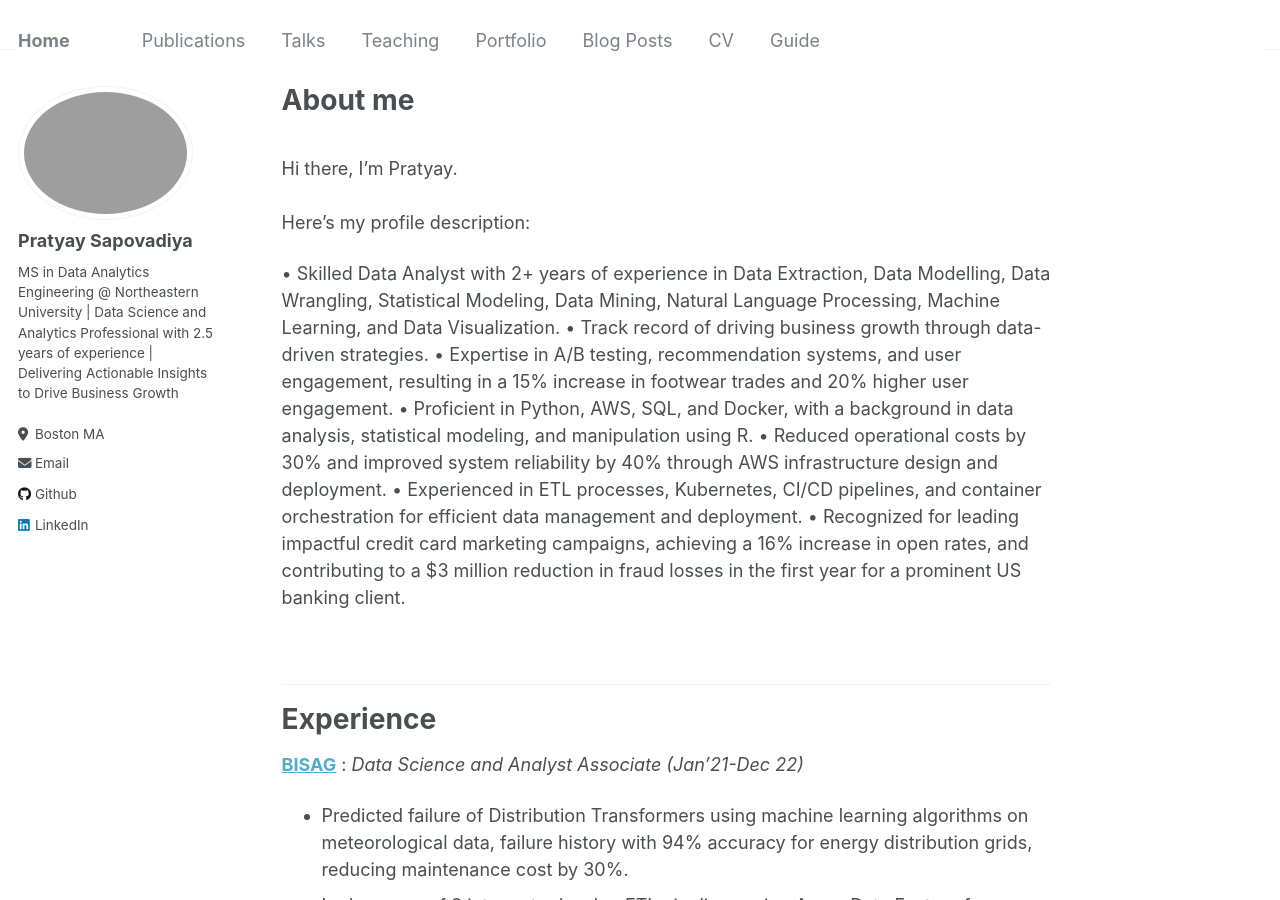
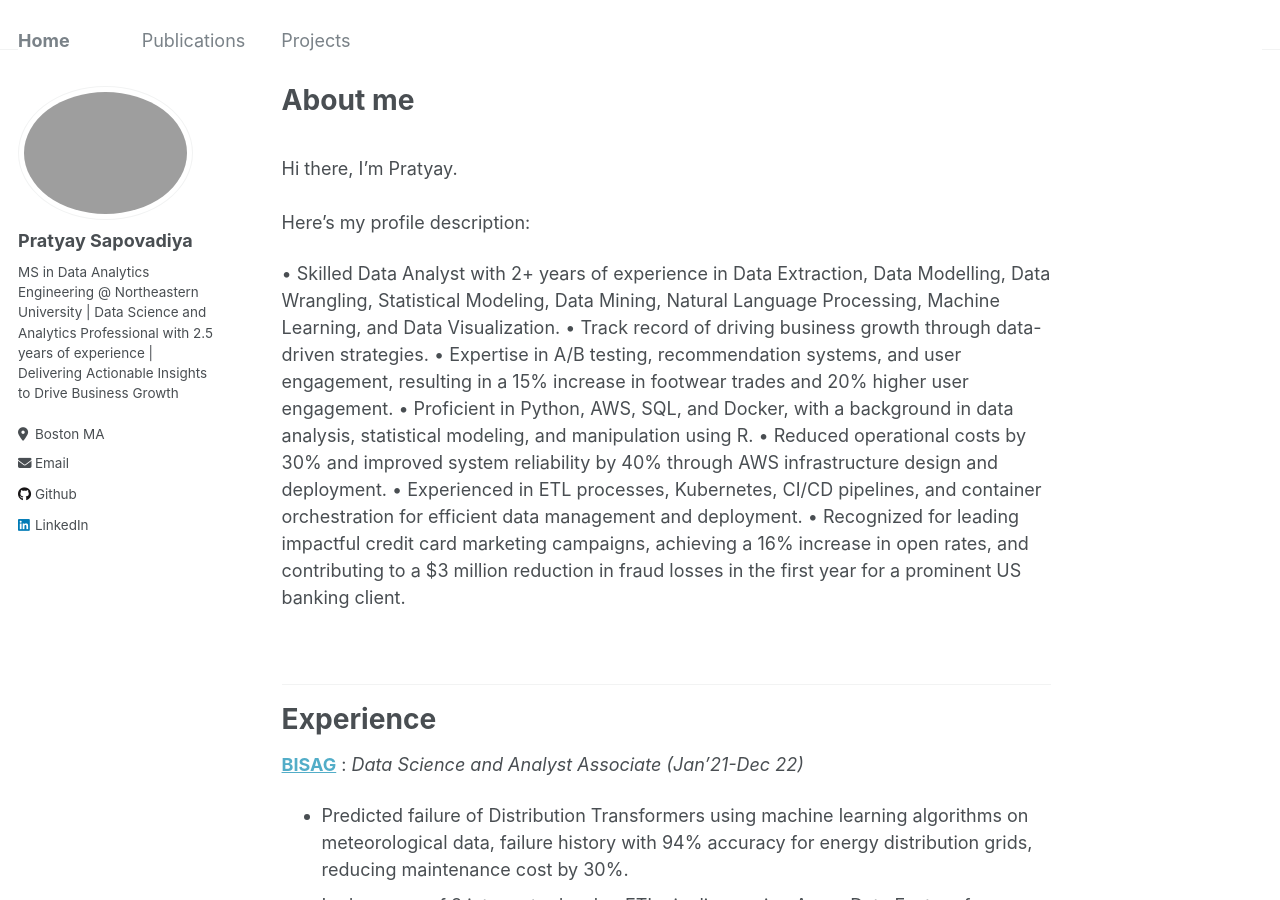
Before and after one commit to pratyay12/pratyay12.github.io, a Jekyll site: the page built from _pages/about.md, in a window 1280 px wide and 900 px high. Built offline with Jekyll 4.4.1, drawn with Linux system fonts in a browser that asks for light colours.

Commit message:
Update navigation.yml

```diff
--- a/_data/navigation.yml
+++ b/_data/navigation.yml
@@ -3,20 +3,5 @@ main:
   - title: "Publications"
     url: /publications/
 
-  - title: "Talks"
-    url: /talks/
-
-  - title: "Teaching"
-    url: /teaching/
-
-  - title: "Portfolio"
+  - title: "Projects"
     url: /portfolio/
-
-  - title: "Blog Posts"
-    url: /year-archive/
-
-  - title: "CV"
-    url: /cv/
-
-  - title: "Guide"
-    url: /markdown/
```
